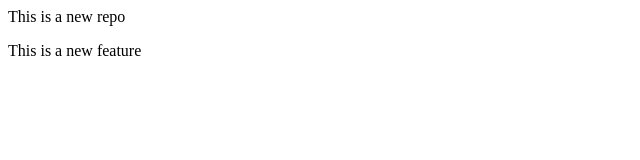
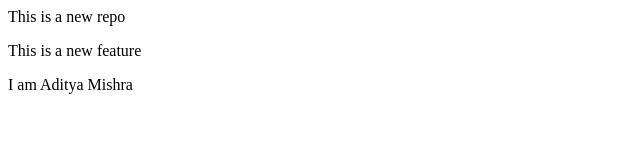
Before and after one commit to adityamishra1202/LocalRepo, a plain HTML site: page index.html in a window 1280 px wide. Shown: the whole page, without its empty margins (0-640 px from the left). Drawn offline with Linux system fonts and the light colour scheme.

Commit message:
Intoduction

```diff
--- a/index.html
+++ b/index.html
@@ -1,2 +1,3 @@
 <p>This is a new repo</p>
 <p>This is a new feature</p>
+<p>I am Aditya Mishra</p>
```
Also changed, not shown: 1 other file.
